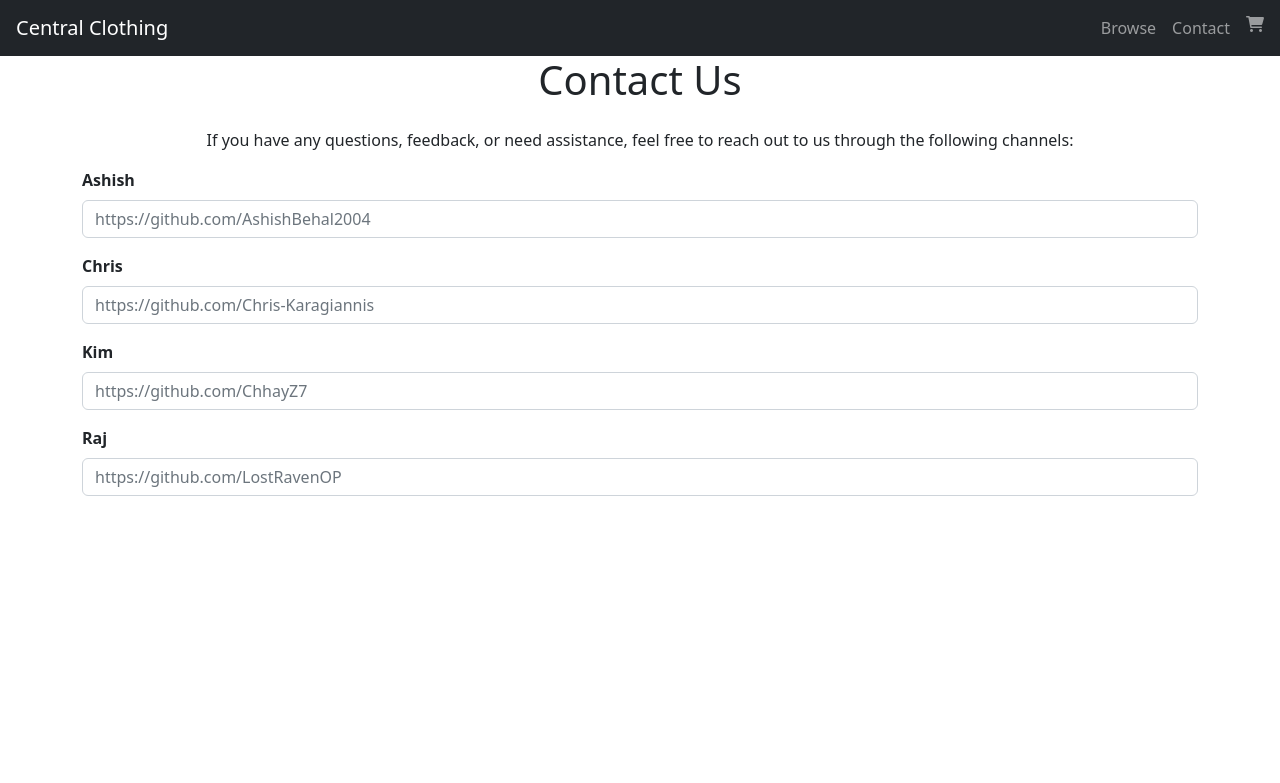
After one commit to Chris-Karagiannis/CSCxUPCHackathon, a Flask app: page /contact in a window 1280 px wide. The commit adds this page. Shown: the top 783 px of the page. Run offline with Flask 3, Linux system fonts and the light colour scheme.

Commit message:
Add contact page and update navbar link
Introduced a new /contact route in app.py and created a corresponding contact.jinja template. Updated the navigation bar to link to the new contact page instead of a placeholder.

```diff
--- a/app.py
+++ b/app.py
@@ -8,6 +8,9 @@ app.secret_key = "mySecret"
 def index():
     return render_template("index.jinja")
 
+@app.route("/contact")
+def contact():
+    return render_template("contact.jinja")
 
 @app.route("/browse")
 def browse():
--- /dev/null
+++ b/templates/contact.jinja
@@ -0,0 +1,29 @@
+<html>
+<head>
+  <meta charset="UTF-8">
+  <title>Contact Us</title>
+  {% include 'shared/navBar.jinja' %}
+</head>
+<body>
+    <div class="container">
+        <h1 class="mb-4 text-center">Contact Us</h1>
+        <p class="text-center">If you have any questions, feedback, or need assistance, feel free to reach out to us through the following channels:</p>
+        <div class="fw-bold">
+            <div class="mb-3">
+                <label for="email" class="form-label">Ashish</label>
+                <input type="email" class="form-control" id="email" placeholder="https://github.com/AshishBehal2004"readonly>
+            </div>
+            <div class="mb-3">
+                <label for="email" class="form-label">Chris</label>
+                <input type="email" class="form-control" id="email" placeholder="https://github.com/Chris-Karagiannis"readonly>
+            </div>
+            <div class="mb-3">
+                <label for="email" class="form-label">Kim</label>
+                <input type="email" class="form-control" id="email" placeholder="https://github.com/ChhayZ7"readonly>
+            </div>
+            <div class="mb-3">
+                <label for="name" class="form-label">Raj</label>
+                <input type="email" class="form-control" id="name" placeholder="https://github.com/LostRavenOP" readonly>
+            </div>
+        </div>
+</html>
--- a/templates/shared/navBar.jinja
+++ b/templates/shared/navBar.jinja
@@ -16,7 +16,7 @@
   <div class="collapse navbar-collapse" id="navbarText">
     <ul class="navbar-nav ms-auto px-2">
       <li class="nav-item"><a class="nav-link" href="/browse">Browse</a></li>
-      <li class="nav-item"><a class="nav-link" href="#">Contact</a></li>
+      <li class="nav-item"><a class="nav-link" href="/contact">Contact</a></li>
       <li class="nav-item"><a class="nav-link" href="/Cart" title="View Cart">
         <i class="fa-solid fa-cart-shopping"></i>
       </a></li>
```
